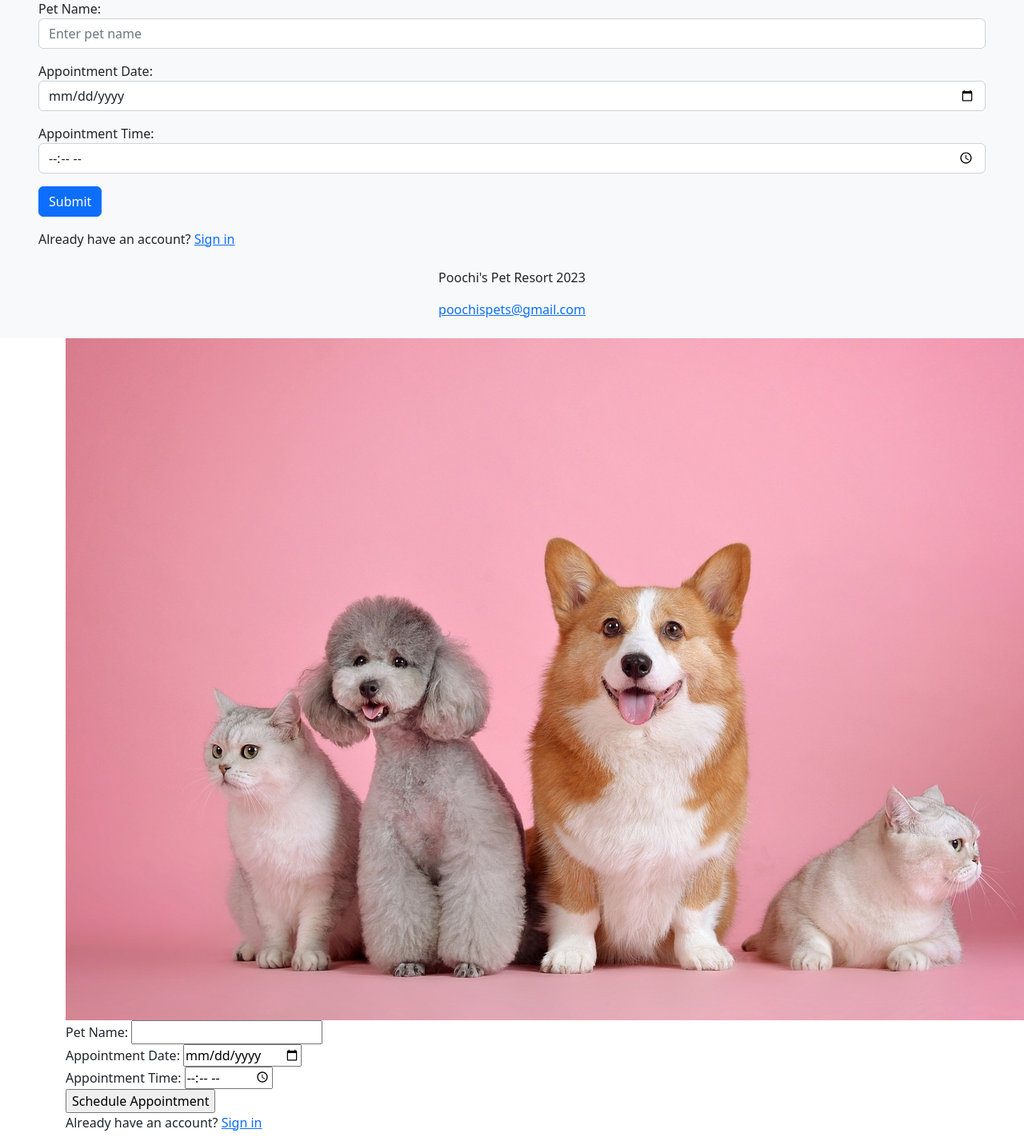
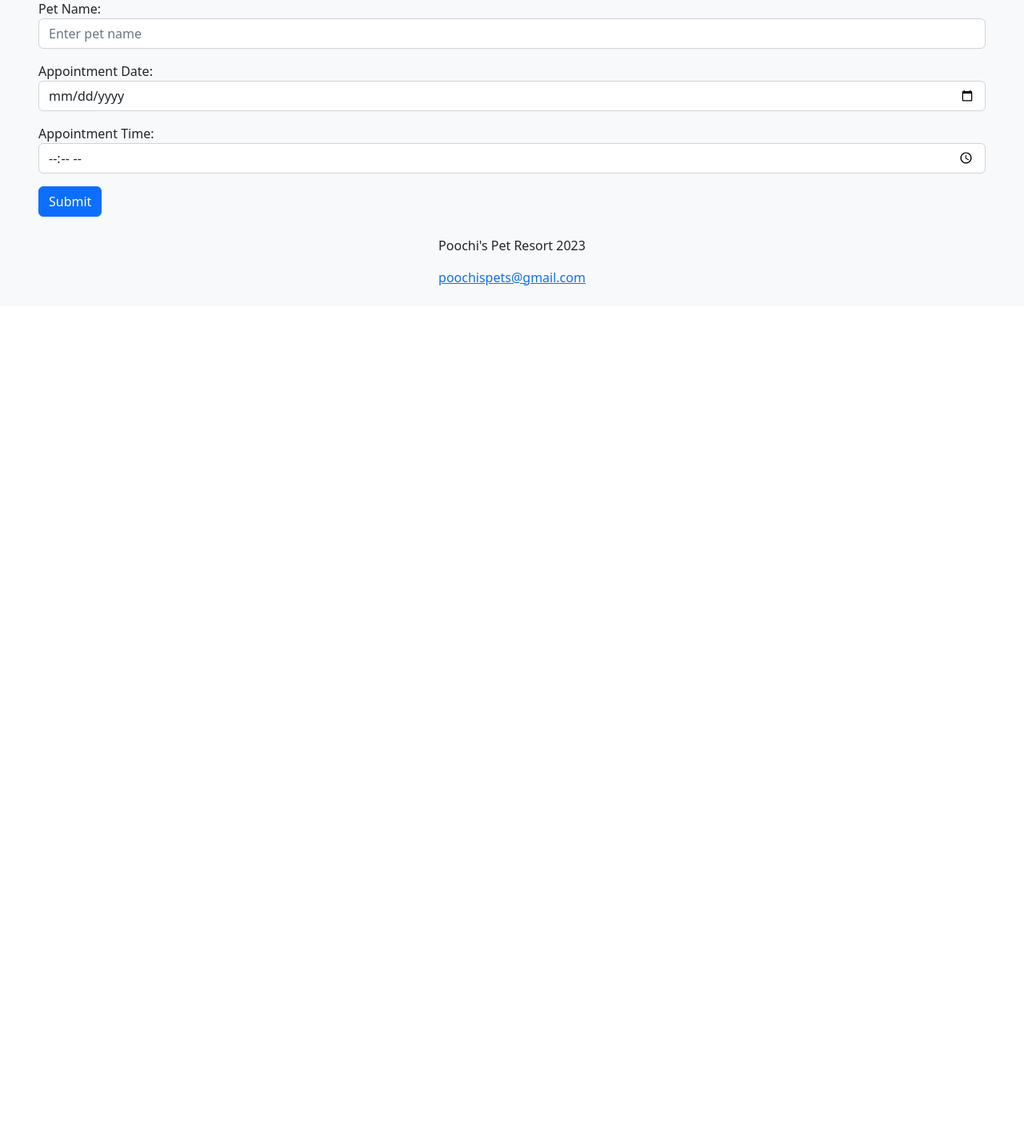
Before and after one commit to CSU-CPSC4205-2023-Summer/group_1, a Flask app: page /index in a window 1280 px wide; the page is wider, and only the part inside the window is pictured. Shown: the part 708-2140 px from the top of that part at 80% size. After the commit the page ends 1065 px from the top of that part, so only its background shows below. Run offline with Flask 3, Linux system fonts and the light colour scheme.

Commit message:
Gerri's Commit to Remove Sign-in from Index page/additional coding

```diff
--- a/templates/index.html
+++ b/templates/index.html
@@ -81,10 +81,7 @@
                     <button type="submit" id="Schedule Appointment" class="btn btn-primary">Submit</button>
                 </div>
             </form>
-            <div class="signin-link mb-3 px-5">
-                <p>Already have an account? <a href="/signin">Sign in</a></p>
-            </div>
-        </div>
+         </div>
     </div>
     <div class="container-fluid p-2 bg-light text-center">
         <p>Poochi's Pet Resort 2023</p>
@@ -94,27 +91,5 @@
     <script src="https://cdn.jsdelivr.net/npm/bootstrap@5.3.0/dist/js/bootstrap.bundle.min.js" integrity="sha384-geWF76RCwLtnZ8qwWowPQNguL3RmwHVBC9FhGdlKrxdiJJigb/j/68SIy3Te4Bkz" crossorigin="anonymous"></script>
     <script src="https://cdn.jsdelivr.net/npm/@popperjs/core@2.11.8/dist/umd/popper.min.js" integrity="sha384-I7E8VVD/ismYTF4hNIPjVp/Zjvgyol6VFvRkX/vR+Vc4jQkC+hVqc2pM8ODewa9r" crossorigin="anonymous"></script>
     <script src="https://cdn.jsdelivr.net/npm/bootstrap@5.3.0/dist/js/bootstrap.min.js" integrity="sha384-fbbOQedDUMZZ5KreZpsbe1LCZPVmfTnH7ois6mU1QK+m14rQ1l2bGBq41eYeM/fS" crossorigin="anonymous"></script>
-
-
-    <div class="container">
-        <div class="image-container">
-            <img src="static/pets.jpg" alt="Pets">
-        </div>
-        <form action="/schedule" method="POST">
-            <label for="pet_name">Pet Name:</label>
-            <input type="text" id="pet_name" name="pet_name" required><br>
-
-            <label for="appointment_date">Appointment Date:</label>
-            <input type="date" id="appointment_date" name="appointment_date" required><br>
-
-            <label for="appointment_time">Appointment Time:</label>
-            <input type="time" id="appointment_time" name="appointment_time" required><br>
-
-            <input type="submit" value="Schedule Appointment">
-        </form>
-        <div class="signin-link">
-            <p>Already have an account? <a href="/signin">Sign in</a></p>
-        </div>
-    </div>
 </body>
 </html>
```
